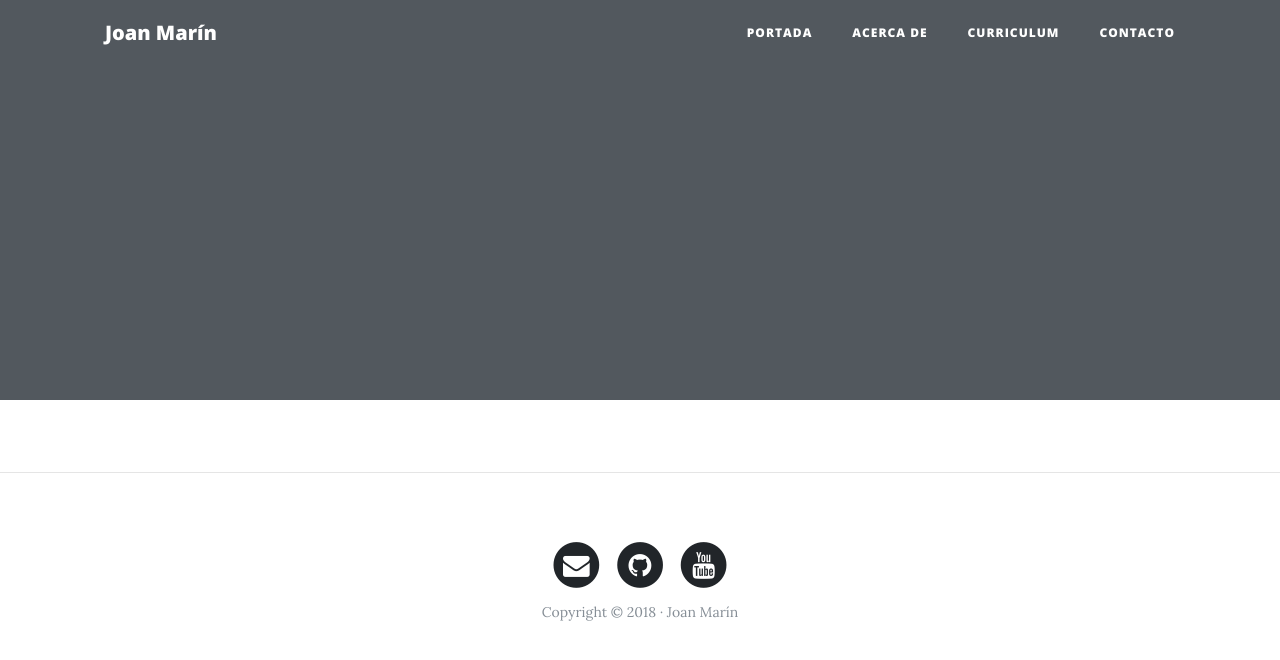
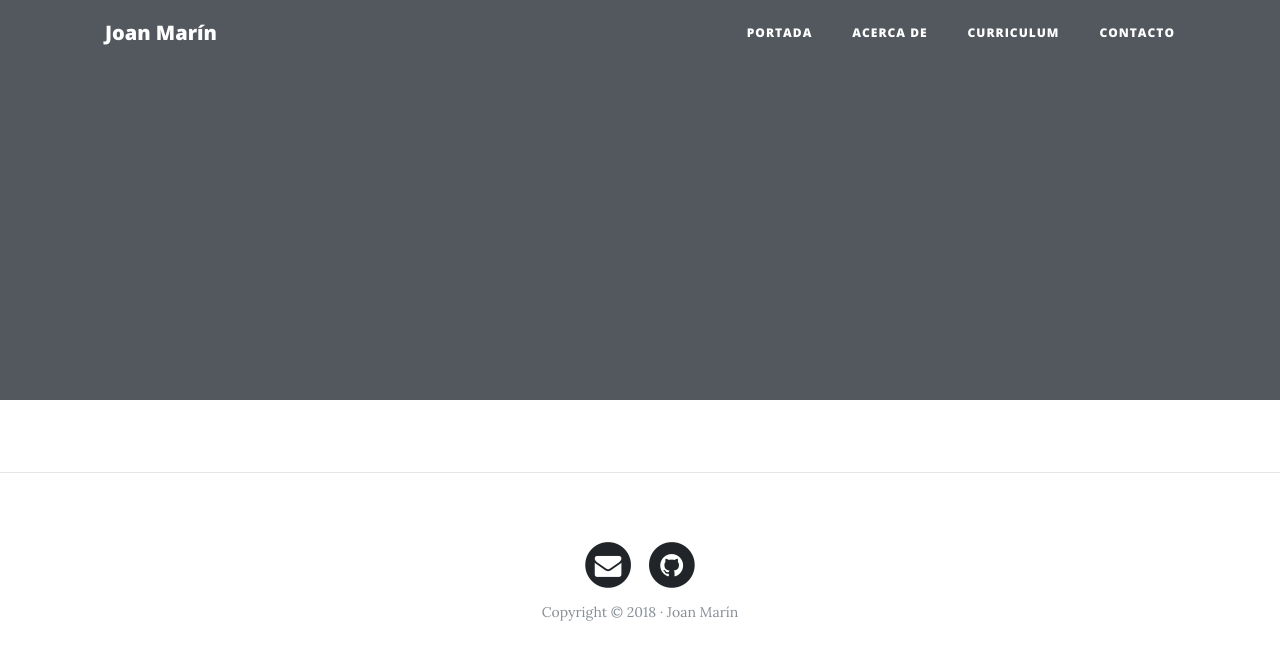
Before and after one commit to jmarinfi/web-personal-curso-django, a Django app: template webpersonal/core/templates/core/base.html in a window 1280 px wide. Shown: the top 660 px of the page. Run offline with Django 4.2, Linux system fonts and the light colour scheme; the template is opened without the code that fills it, so the values that code supplies are empty; some libraries are stand-ins or nearby versions.

Commit message:
Update base.html

```diff
--- a/webpersonal/core/templates/core/base.html
+++ b/webpersonal/core/templates/core/base.html
@@ -90,14 +90,14 @@
                   </span>
                 </a>
               </li>
-              <li class="list-inline-item">
+              <!-- <li class="list-inline-item">
                 <a href="#">
                   <span class="fa-stack fa-lg">
                     <i class="fa fa-circle fa-stack-2x"></i>
                     <i class="fa fa-youtube fa-stack-1x fa-inverse"></i>
                   </span>
                 </a>
-              </li>
+              </li> -->
             </ul>
             <p class="copyright text-muted">Copyright &copy; 2018 · Joan Marín </p>
           </div>
```
